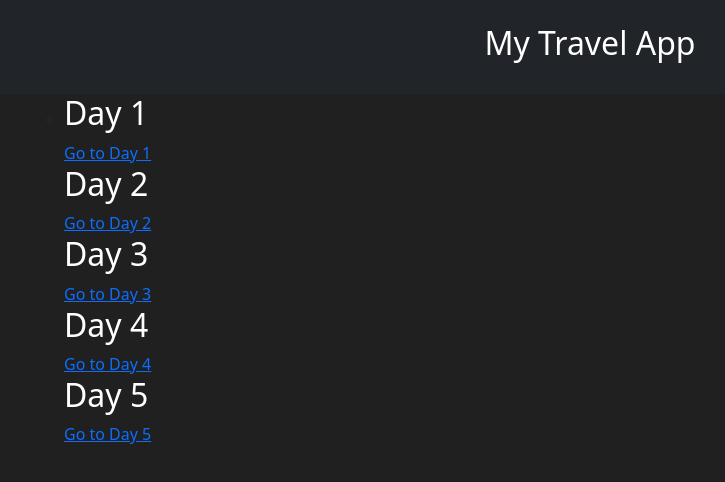
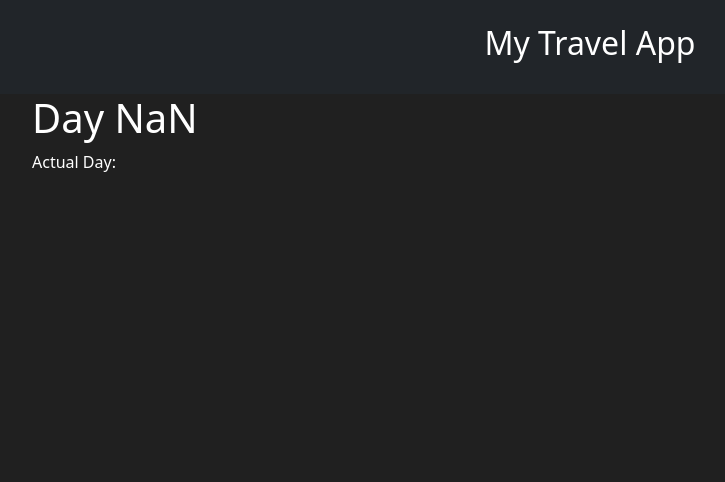
Before and after one commit to Drew0004/travel-app, a React (Vite) app: page /days/1/1 in a window 1280 px wide. Shown: the top 482 px of the page, without its empty margins (50-775 px from the left). Built offline with nearby package versions, Linux system fonts and the light colour scheme.

Commit message:
Fix single day router

```diff
--- a/src/components/pages/Day.jsx
+++ b/src/components/pages/Day.jsx
@@ -2,16 +2,15 @@ import React from 'react';
 import { useLocation } from 'react-router-dom';
 
 const Day = () => {
-    const location = useLocation();
-    const { trip, dayIndex, actualDay } = location.state;
+  const location = useLocation();
+  const { trip, dayIndex, actualDay } = location.state || {};
 
-    return (
-        <div>
-            <h1>Day {dayIndex + 1}</h1>
-            <p>Trip Info: {JSON.stringify(trip)}</p>
-            <p>Actual Day: {actualDay}</p>
-        </div>
-    );
-}
+  return (
+    <div>
+      <h1 className='text-white'>Day {dayIndex + 1}</h1>
+      <p className='text-white'>Actual Day: {actualDay}</p>
+    </div>
+  );
+};
 
 export default Day;
--- a/src/components/pages/Days.jsx
+++ b/src/components/pages/Days.jsx
@@ -29,6 +29,6 @@ const Days = () => {
       ))}
     </ul>
   );
-}
+};
 
 export default Days;
--- a/src/components/pages/Trips.jsx
+++ b/src/components/pages/Trips.jsx
@@ -1,14 +1,13 @@
-import React, { useState, useContext } from 'react';
+import React, { useContext } from 'react';
 import { Link } from 'react-router-dom';
 import { AppContext } from '../App';
 
-
 const Trips = () => {
-    const {trips} = useContext(AppContext)
+  const { trips } = useContext(AppContext);
 
   return (
     <>
-            <h2 className='text-center my-2  my-text-try text-white'>I tuoi viaggi:</h2>
+      <h2 className='text-center my-2 my-text-try text-white'>I tuoi viaggi:</h2>
       {trips.map((elem, index) => (
         <div key={index} className='item'>
           <h2 className='text-white'>{elem.travel}</h2>
@@ -16,11 +15,11 @@ const Trips = () => {
           <h3 className='text-white'>Data fine {elem.travelInfo.dateEnd}</h3>
           <p className='text-white'>Descrizione: {elem.travelInfo.description}</p>
           <img className='w-25' src={elem.travelInfo.travelImg} alt={elem.travel} />
-                        <Link to={`/days/${elem.travel}`}>Go to Day</Link>
+          <Link to={`/days/${elem.travel}`}>Go to Days</Link>
         </div>
       ))}
     </>
   );
-}
+};
 
 export default Trips;
--- a/src/main.jsx
+++ b/src/main.jsx
@@ -1,16 +1,16 @@
-import React from 'react'
-import ReactDOM from 'react-dom/client'
-import App from './components/App.jsx'
-import MyHeader from './components/MyHeader.jsx'
+import React from 'react';
+import ReactDOM from 'react-dom/client';
+import App from './components/App';
+import MyHeader from './components/MyHeader';
 import 'bootstrap/dist/css/bootstrap.min.css';
 import './assets/scss/main.scss';
 import { BrowserRouter as Router } from 'react-router-dom';
 
 ReactDOM.createRoot(document.getElementById('root')).render(
   <React.StrictMode>
-    <MyHeader/>
     <Router>
+      <MyHeader />
       <App />
     </Router>
   </React.StrictMode>,
-)
+);
```
Also changed, not shown: src/components/App.jsx (+5 -4 lines), src/routes.jsx (+3 -6 lines). Lines whose indentation alone changed are shown as unchanged.
